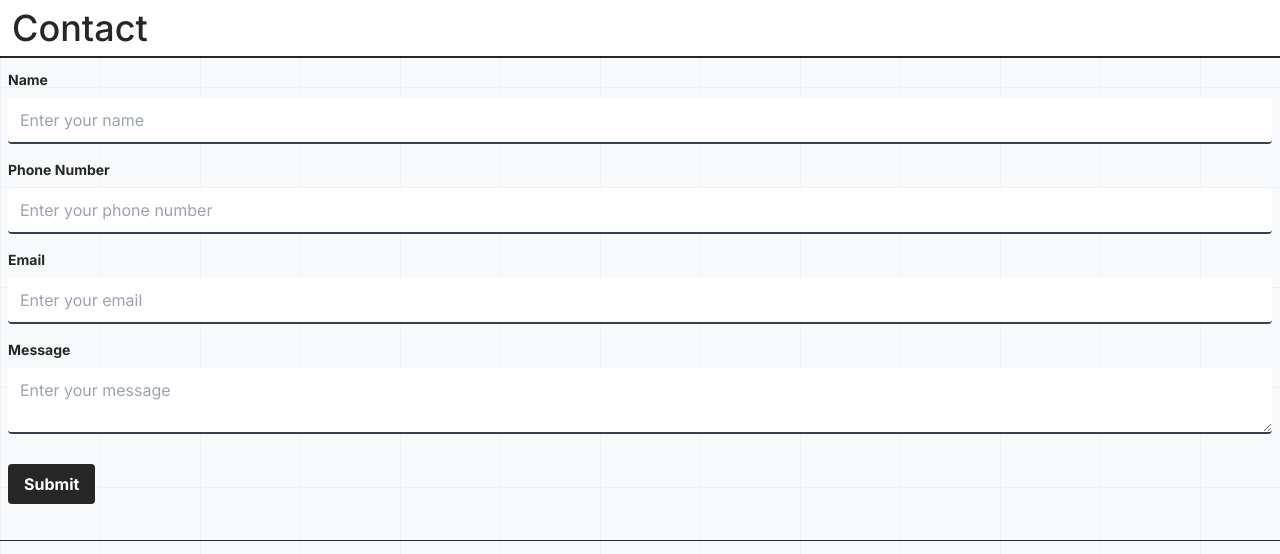
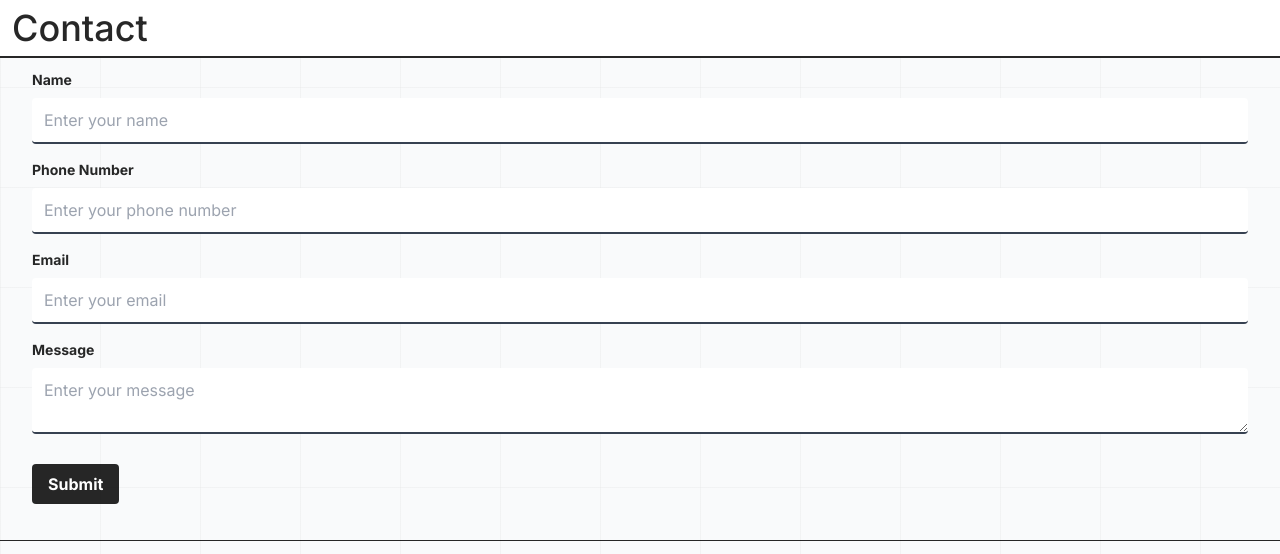
Before and after one commit to Rohit29-hub/my-portfolio, a Next.js app: page / in a window 1280 px wide. Shown: the part 3713-4267 px from the top of the page. Built offline with nearby package versions, Linux system fonts and the light colour scheme; a web font is replaced by a local one.

Commit message:
contact has been changed

```diff
--- a/app/components/Contact.tsx
+++ b/app/components/Contact.tsx
@@ -8,7 +8,7 @@ const Contact = () => {
         <div className='w-full h-auto lg:mt-12 sm:mt-10 mt-6'>
             <SectionBanner title={"Contact"} />
             <div className='w-full h-auto mt-2 py-1'>
-                <form action={formAction} className="px-2">
+                <form action={formAction} className="px-2 lg:px-8 md:px-6 sm:px-3">
                     <div className="mb-4">
                         <label className="block text-[#000000d8] text-sm font-bold mb-2" htmlFor="name">
                             Name
```
